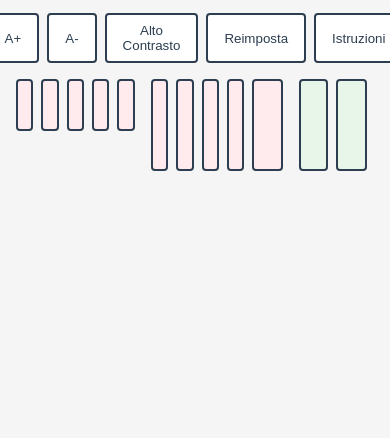
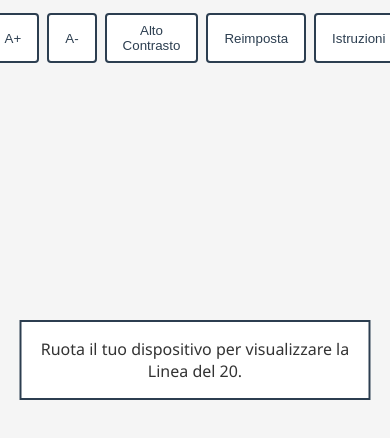
Before and after one commit to pasqualedazzeo/linea-20, a plain HTML site: page index.html in a window 390 px wide. Shown: the part 62-500 px from the top of the page. Drawn offline with Linux system fonts and the light colour scheme.

Commit message:
Improve mobile layout with responsive adjustments and user guidance for portrait orientation

```diff
--- a/style.css
+++ b/style.css
@@ -154,19 +154,24 @@ body.high-contrast .toggle-btn[aria-pressed="true"] {
   color: #000;
 }
 
-/* Responsive Adjustments */
-@media (max-width: 600px) {
+/* Responsive Adjustments for Optimal Mobile Visibility */
+@media (max-width: 600px) and (orientation: portrait) {
   .buttons-container {
-    flex-wrap: nowrap;
-    overflow-x: hidden;
-    justify-content: space-between;
+    display: none;
   }
-  .button-group {
-    flex: 0 0 25%;
-    margin-bottom: 0;
-  }
-  .toggle-btn {
-    aspect-ratio: 1 / 3;
-    font-size: 1.5rem;
+  body::after {
+    content: "Ruota il tuo dispositivo per visualizzare la Linea del 20.";
+    position: fixed;
+    top: 50%;
+    left: 50%;
+    transform: translate(-50%, -50%);
+    background: #fff;
+    padding: 1rem;
+    border: 2px solid #2c3e50;
+    z-index: 1000;
+    font-size: 1rem;
+    text-align: center;
+    width: 90%;
+    box-sizing: border-box;
   }
 }
```
Also changed, not shown: 1 other file.
